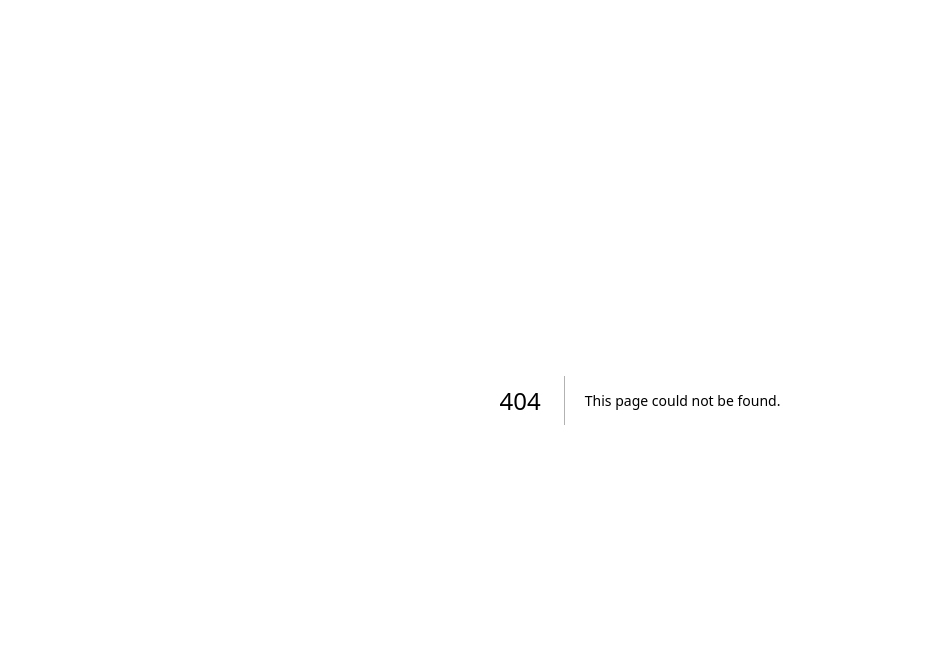
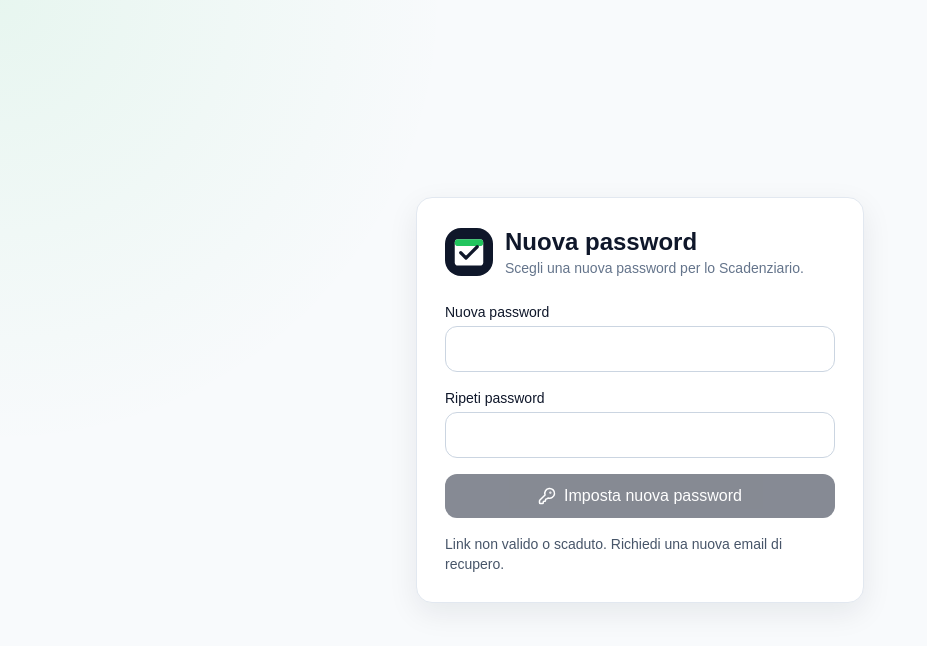
Before and after one commit to Cupino89/scadenziario-reminder, a Next.js app in the folder scadenziario-reminder/: page /reset-password in a window 1280 px wide. Before the commit this address had no page. Shown: the top 646 px of the page, without its empty margins (0-927 px from the left). Built offline with nearby package versions, Linux system fonts and the light colour scheme; no server answers.

Commit message:
Add files via upload

```diff
--- /dev/null
+++ b/scadenziario-reminder/src/app/reset-password/page.tsx
@@ -0,0 +1,76 @@
+"use client";
+
+import { useEffect, useState } from "react";
+import { useRouter } from "next/navigation";
+import { KeyRound } from "lucide-react";
+import { supabase } from "@/lib/supabase";
+
+export default function ResetPasswordPage() {
+  const router = useRouter();
+  const [password, setPassword] = useState("");
+  const [confirmPassword, setConfirmPassword] = useState("");
+  const [ready, setReady] = useState(false);
+  const [saving, setSaving] = useState(false);
+  const [message, setMessage] = useState("");
+
+  useEffect(() => {
+    supabase.auth.getSession().then(({ data }) => {
+      if (data.session) setReady(true);
+      else setMessage("Link non valido o scaduto. Richiedi una nuova email di recupero.");
+    });
+    const { data: listener } = supabase.auth.onAuthStateChange((event, session) => {
+      if (event === "PASSWORD_RECOVERY" || session) setReady(true);
+    });
+    return () => listener.subscription.unsubscribe();
+  }, []);
+
+  async function updatePassword(event: React.FormEvent) {
+    event.preventDefault();
+    if (password.length < 8) {
+      setMessage("La password deve contenere almeno 8 caratteri.");
+      return;
+    }
+    if (password !== confirmPassword) {
+      setMessage("Le due password non coincidono.");
+      return;
+    }
+    setSaving(true);
+    setMessage("");
+    const { error } = await supabase.auth.updateUser({ password });
+    setSaving(false);
+    if (error) {
+      setMessage(`Errore: ${error.message}`);
+      return;
+    }
+    setMessage("Password aggiornata. Reindirizzamento in corso…");
+    setTimeout(() => router.replace("/dashboard"), 1200);
+  }
+
+  return (
+    <main className="min-h-screen grid place-items-center px-4">
+      <div className="card w-full max-w-md p-7">
+        <div className="mb-6 flex items-center gap-3">
+          <img src="/icon.svg" alt="" className="h-12 w-12 rounded-2xl" />
+          <div>
+            <h1 className="text-2xl font-bold">Nuova password</h1>
+            <p className="text-sm text-slate-500">Scegli una nuova password per lo Scadenziario.</p>
+          </div>
+        </div>
+        <form onSubmit={updatePassword} className="space-y-4">
+          <label className="block">
+            <span className="mb-1 block text-sm font-medium">Nuova password</span>
+            <input className="input" type="password" value={password} onChange={(e) => setPassword(e.target.value)} minLength={8} required disabled={!ready} />
+          </label>
+          <label className="block">
+            <span className="mb-1 block text-sm font-medium">Ripeti password</span>
+            <input className="input" type="password" value={confirmPassword} onChange={(e) => setConfirmPassword(e.target.value)} minLength={8} required disabled={!ready} />
+          </label>
+          <button className="button-primary w-full" disabled={!ready || saving}>
+            <KeyRound size={18} /> {saving ? "Salvataggio…" : "Imposta nuova password"}
+          </button>
+          {message && <p className="text-sm text-slate-600">{message}</p>}
+        </form>
+      </div>
+    </main>
+  );
+}
```
